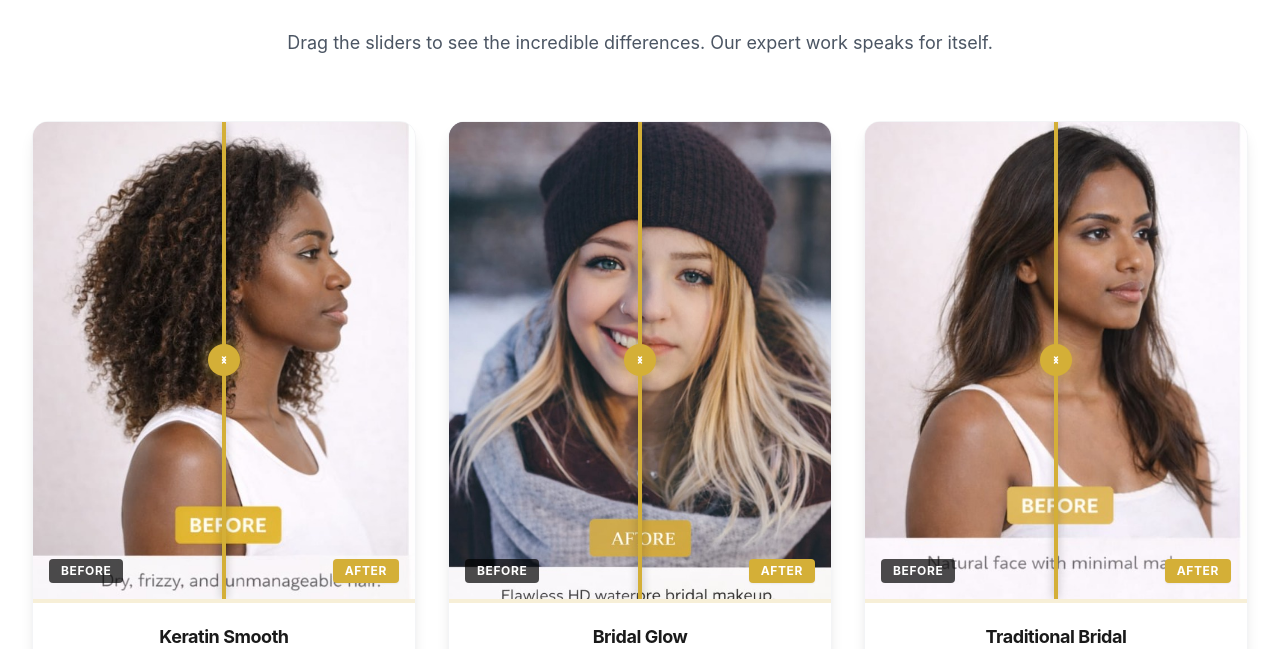
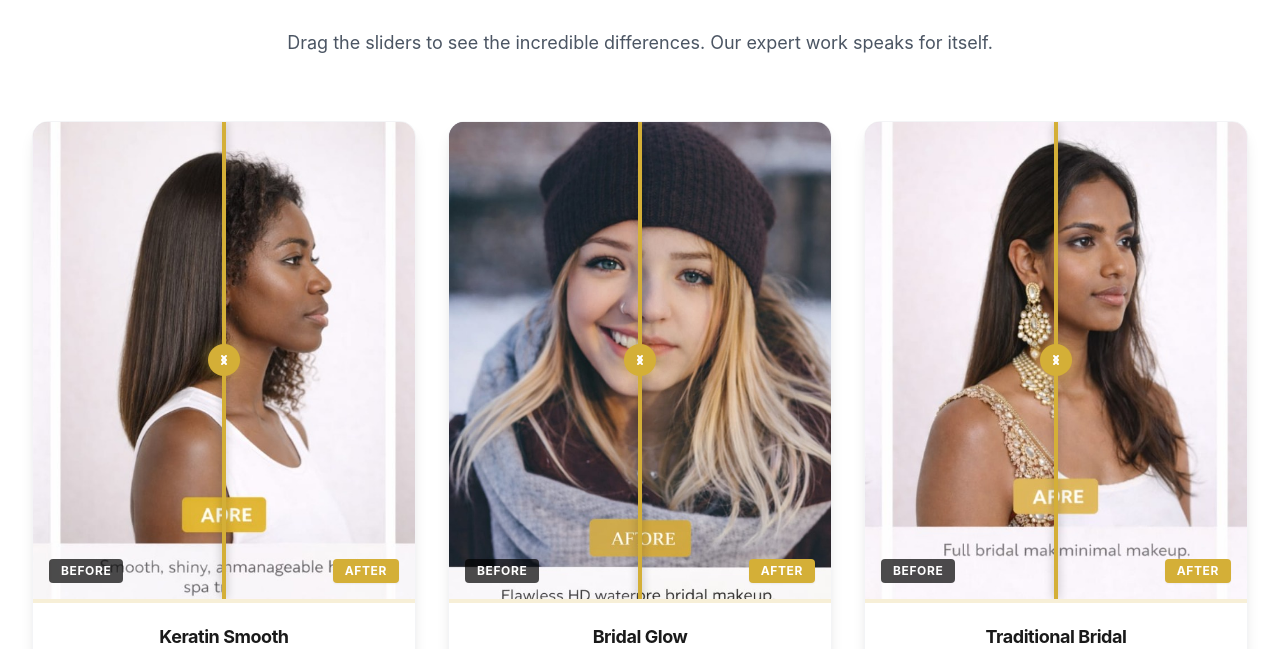
Before and after one commit to stalinSaga04/RK-saloon-and-Parlor, a React (Vite) app: page / in a window 1280 px wide. Shown: the part 2242-2891 px from the top of the page. Built offline with nearby package versions, Linux system fonts and the light colour scheme.

Commit message:
fix(prod): finalize side-by-side positioning and fix jax/css build blockers

```diff
--- a/src/components/Gallery.jsx
+++ b/src/components/Gallery.jsx
@@ -56,7 +56,7 @@ const CompareSlider = ({ item }) => {
                         alt="Before"
                         style={{
                             ...(item.beforeStyle || {}),
-                            ...(item.isSideBySide ? { objectPosition: 'left center', width: '200%', maxWidth: 'none' } : {})
+                            objectPosition: item.isSideBySide ? '0% 50%' : 'center'
                         }}
                         className="w-full h-full object-cover pointer-events-none"
                     />
@@ -71,7 +71,7 @@ const CompareSlider = ({ item }) => {
                         src={item.after}
                         alt="After"
                         style={{
-                            ...(item.isSideBySide ? { objectPosition: 'right center', width: '200%', maxWidth: 'none' } : {})
+                            objectPosition: item.isSideBySide ? '100% 50%' : 'center'
                         }}
                         className="w-full h-full object-cover pointer-events-none"
                     />
@@ -86,8 +86,8 @@ const CompareSlider = ({ item }) => {
                     className="absolute top-0 bottom-0 w-1 bg-luxury-gold z-10 pointer-events-none shadow-[0_0_10px_rgba(0,0,0,0.3)]"
                     style={{ left: `calc(${sliderPos}% - 2px)` }}
                 >
-                    <div className="absolute top-1/2 left-1/2 -translate-x-1/2 -translate-y-1/2 w-7 h-7 md:w-8 md:h-8 bg-luxury-gold rounded-full flex items-center justify-center text-white shadow-[0_0_15px_rgba(212,175,55,0.6)]">
-                        <svg width="12" height="12" md:width="14" md:height="14" viewBox="0 0 24 24" fill="none" stroke="currentColor" strokeWidth="3" strokeLinecap="round" strokeLinejoin="round">
+                    <div className="absolute top-1/2 left-1/2 -translate-x-1/2 -translate-y-1/2 w-7 h-7 md:w-8 md:h-8 bg-[#D4AF37] rounded-full flex items-center justify-center text-white shadow-[0_0_15px_rgba(212,175,55,0.6)]">
+                        <svg className="w-3 h-3 md:w-4 md:h-4" viewBox="0 0 24 24" fill="none" stroke="currentColor" strokeWidth="3" strokeLinecap="round" strokeLinejoin="round">
                             <path d="M15 18l-6-6 6-6" />
                             <path d="M9 18l6-6-6-6" />
                         </svg>
```
